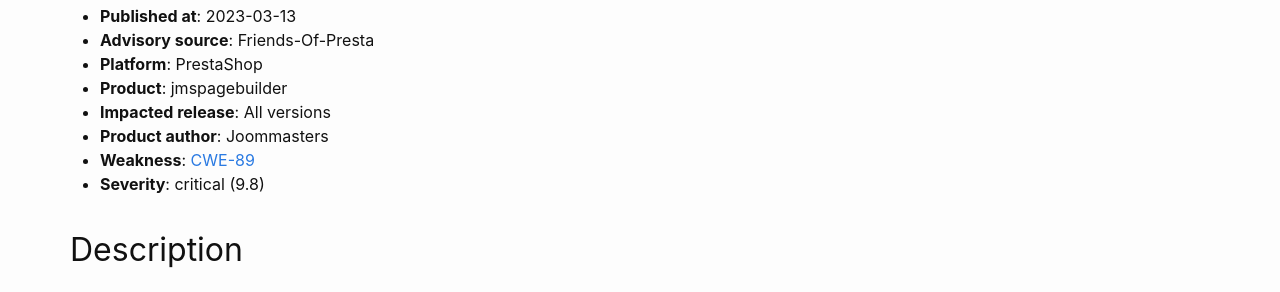
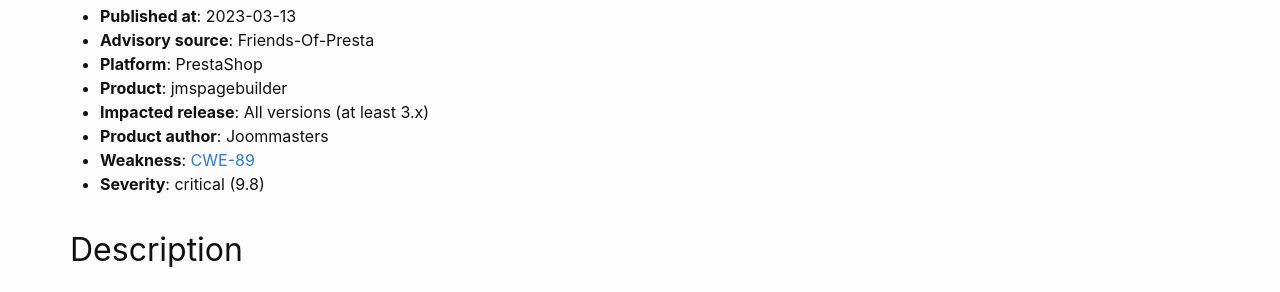
Before and after one commit to friends-of-presta/security-advisories, a Jekyll site: the page built from _posts/2023-03-13-jmspagebuilder.md, in a window 1280 px wide and 900 px high, scrolled down 626 px. Shown: the part 158-450 px from the top of the window. Built offline with Jekyll 4.4.1, drawn with Linux system fonts in a browser that asks for light colours.

Commit message:
Update 2023-03-13-jmspagebuilder.md
For better parsing, but we keep version.

```diff
--- a/_posts/2023-03-13-jmspagebuilder.md
+++ b/_posts/2023-03-13-jmspagebuilder.md
@@ -20,7 +20,7 @@ This module is for the PrestaShop e-commerce platform and mainly provided with j
 * **Advisory source**: Friends-Of-Presta
 * **Platform**: PrestaShop
 * **Product**: jmspagebuilder
-* **Impacted release**: All versions
+* **Impacted release**: All versions (at least 3.x)
 * **Product author**: Joommasters
 * **Weakness**: [CWE-89](https://cwe.mitre.org/data/definitions/89.html)
 * **Severity**: critical (9.8)
```
